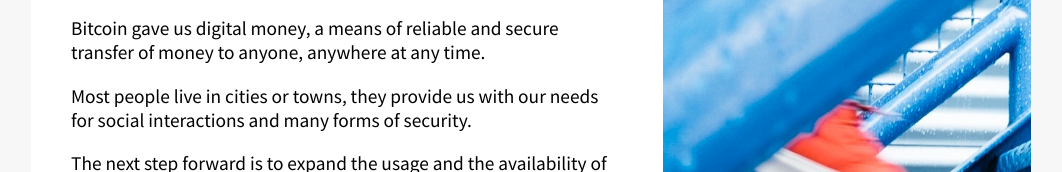
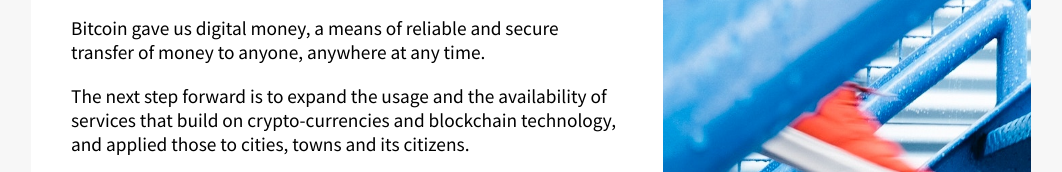
Before and after one commit to CityChainFoundation/website, a website: page src/index.html in a window 1280 px wide. Shown: the part 945-1117 px from the top of the page, without its empty margins (109-1171 px from the left). Drawn offline with Linux system fonts and the light colour scheme.

Commit message:
Remove a sentence not neeeded
- Somewhat weird placement for the sentence, so removed.

```diff
--- a/src/index.html
+++ b/src/index.html
@@ -127,9 +127,6 @@
                     </header>
                     <p>Bitcoin gave us digital money, a means of reliable and secure transfer of money to anyone, anywhere at
                         any time.</p>
-                    <p>
-                        Most people live in cities or towns, they provide us with our needs for social interactions and many forms of security.
-                    </p>
                     <p>
                         The next step forward is to expand the usage and the availability of services that build on crypto-currencies and blockchain
                         technology, and applied those to cities, towns and its citizens.
```
